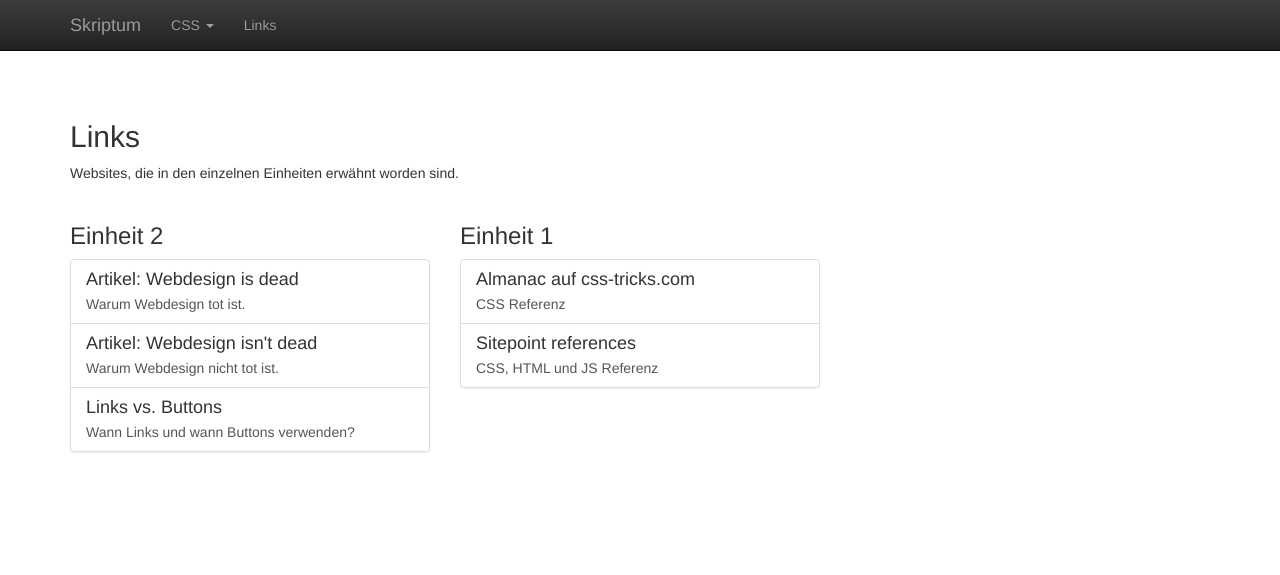
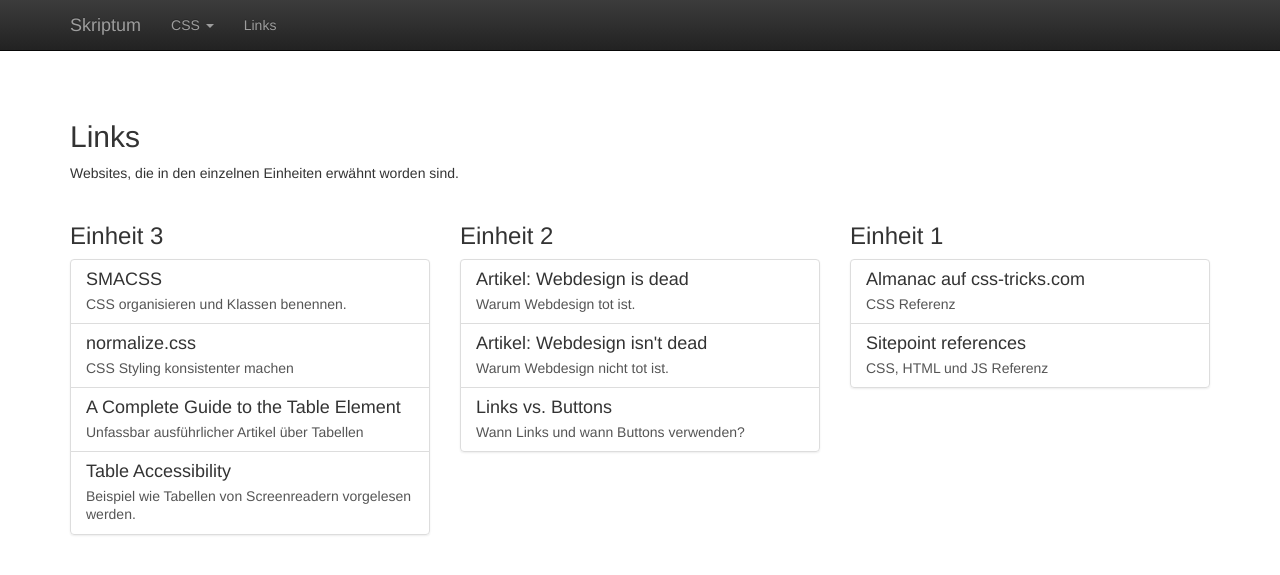
Before and after one commit to matuzo/skriptum, a Jekyll site: the page built from links/index.html, in a window 1280 px wide. Shown: the top 575 px of the page. Built offline with Jekyll 4.4.1, drawn with Linux system fonts in a browser that asks for light colours; nearby versions of some CDN libraries.

Commit message:
update link page

```diff
--- a/links/index.html
+++ b/links/index.html
@@ -9,6 +9,31 @@ overview: true
 	</p>
 
 	<div class="row">
+
+		<div class="col-sm-4">
+			<h3>Einheit 3</h3>
+
+			<div class="list-group">
+				<a href="https://smacss.com/" class="list-group-item">
+					<h4 class="list-group-item-heading">SMACSS</h4>
+					<p class="list-group-item-text">CSS organisieren und Klassen benennen.</p>
+				</a>
+
+				<a href="http://necolas.github.io/normalize.css/" class="list-group-item">
+					<h4 class="list-group-item-heading">normalize.css</h4>
+					<p class="list-group-item-text">CSS Styling konsistenter machen</p>
+				</a>
+				<a href="https://css-tricks.com/complete-guide-table-element/" class="list-group-item">
+					<h4 class="list-group-item-heading">A Complete Guide to the Table Element</h4>
+					<p class="list-group-item-text">Unfassbar ausführlicher Artikel über Tabellen</p>
+				</a>
+
+				<a href="https://www.youtube.com/watch?v=XN2MTLNH5Xk" class="list-group-item">
+					<h4 class="list-group-item-heading">Table Accessibility</h4>
+					<p class="list-group-item-text">Beispiel wie Tabellen von Screenreadern vorgelesen werden.</p>
+				</a>
+			</div>
+		</div>
 
 		<div class="col-sm-4">
 			<h3>Einheit 2</h3>
```
Also changed, not shown: 1 other file.
